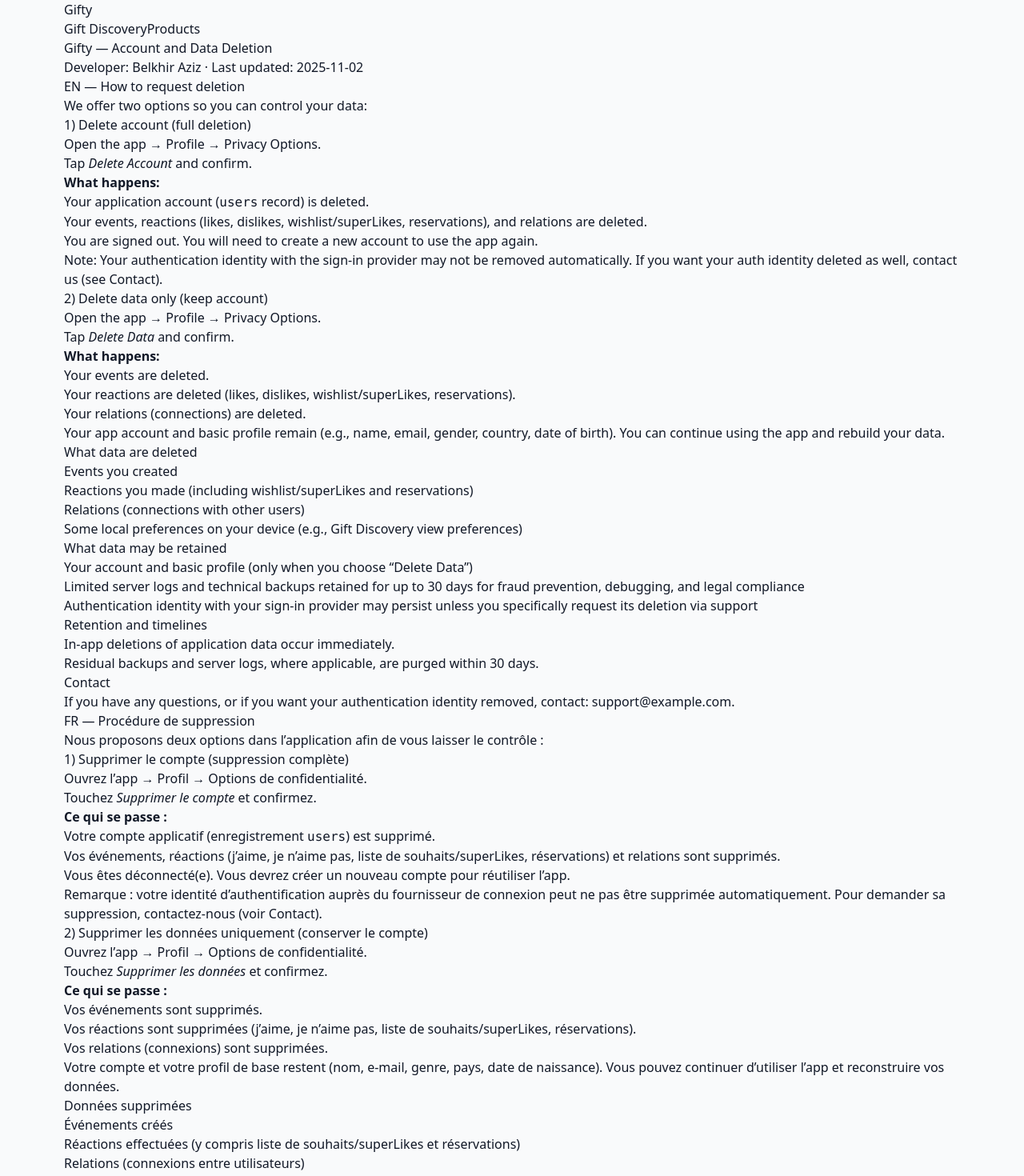
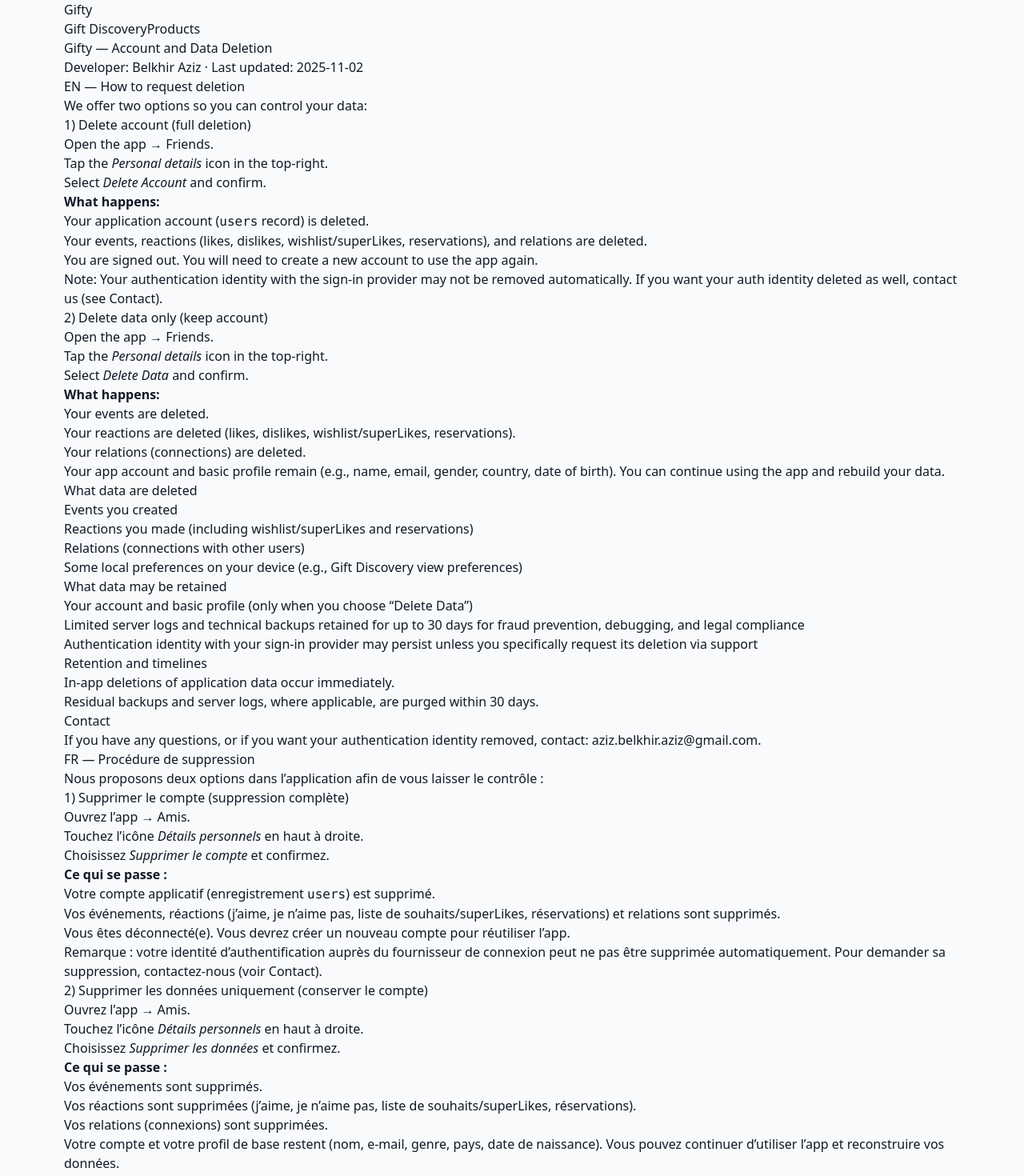
Before and after one commit to belkhir-aziz/web_gifting, a Next.js app: page /web/data-deletion in a window 1280 px wide. Shown: the top 1470 px of the page at 80% size. Built offline with nearby package versions, Linux system fonts and the light colour scheme.

Commit message:
fix text

```diff
--- a/app/web/data-deletion/page.tsx
+++ b/app/web/data-deletion/page.tsx
@@ -2,7 +2,7 @@
 import Link from 'next/link';
 
 // Configure your public contact email here or via NEXT_PUBLIC_SUPPORT_EMAIL
-const SUPPORT_EMAIL = process.env.NEXT_PUBLIC_SUPPORT_EMAIL || 'support@example.com';
+const SUPPORT_EMAIL = process.env.NEXT_PUBLIC_SUPPORT_EMAIL || 'aziz.belkhir.aziz@gmail.com';
 const LAST_UPDATED = '2025-11-02';
 
 export const metadata: Metadata = {
@@ -27,8 +27,9 @@
 
         <h3 className="mt-4 font-medium">1) Delete account (full deletion)</h3>
         <ul className="ml-6 mt-2 list-disc text-slate-700">
-          <li>Open the app → Profile → Privacy Options.</li>
-          <li>Tap <em>Delete Account</em> and confirm.</li>
+          <li>Open the app → Friends.</li>
+          <li>Tap the <em>Personal details</em> icon in the top‑right.</li>
+          <li>Select <em>Delete Account</em> and confirm.</li>
         </ul>
         <p className="mt-2 text-slate-700"><strong>What happens:</strong></p>
         <ul className="ml-6 list-disc text-slate-700">
@@ -40,8 +41,9 @@
 
         <h3 className="mt-5 font-medium">2) Delete data only (keep account)</h3>
         <ul className="ml-6 mt-2 list-disc text-slate-700">
-          <li>Open the app → Profile → Privacy Options.</li>
-          <li>Tap <em>Delete Data</em> and confirm.</li>
+          <li>Open the app → Friends.</li>
+          <li>Tap the <em>Personal details</em> icon in the top‑right.</li>
+          <li>Select <em>Delete Data</em> and confirm.</li>
         </ul>
         <p className="mt-2 text-slate-700"><strong>What happens:</strong></p>
         <ul className="ml-6 list-disc text-slate-700">
@@ -85,8 +87,9 @@
 
         <h3 className="mt-4 font-medium">1) Supprimer le compte (suppression complète)</h3>
         <ul className="ml-6 mt-2 list-disc text-slate-700">
-          <li>Ouvrez l’app → Profil → Options de confidentialité.</li>
-          <li>Touchez <em>Supprimer le compte</em> et confirmez.</li>
+          <li>Ouvrez l’app → Amis.</li>
+          <li>Touchez l’icône <em>Détails personnels</em> en haut à droite.</li>
+          <li>Choisissez <em>Supprimer le compte</em> et confirmez.</li>
         </ul>
         <p className="mt-2 text-slate-700"><strong>Ce qui se passe :</strong></p>
         <ul className="ml-6 list-disc text-slate-700">
@@ -98,8 +101,9 @@
 
         <h3 className="mt-5 font-medium">2) Supprimer les données uniquement (conserver le compte)</h3>
         <ul className="ml-6 mt-2 list-disc text-slate-700">
-          <li>Ouvrez l’app → Profil → Options de confidentialité.</li>
-          <li>Touchez <em>Supprimer les données</em> et confirmez.</li>
+          <li>Ouvrez l’app → Amis.</li>
+          <li>Touchez l’icône <em>Détails personnels</em> en haut à droite.</li>
+          <li>Choisissez <em>Supprimer les données</em> et confirmez.</li>
         </ul>
         <p className="mt-2 text-slate-700"><strong>Ce qui se passe :</strong></p>
         <ul className="ml-6 list-disc text-slate-700">
```
Also changed, not shown: web/data-deletion.html (+15 -11 lines).
